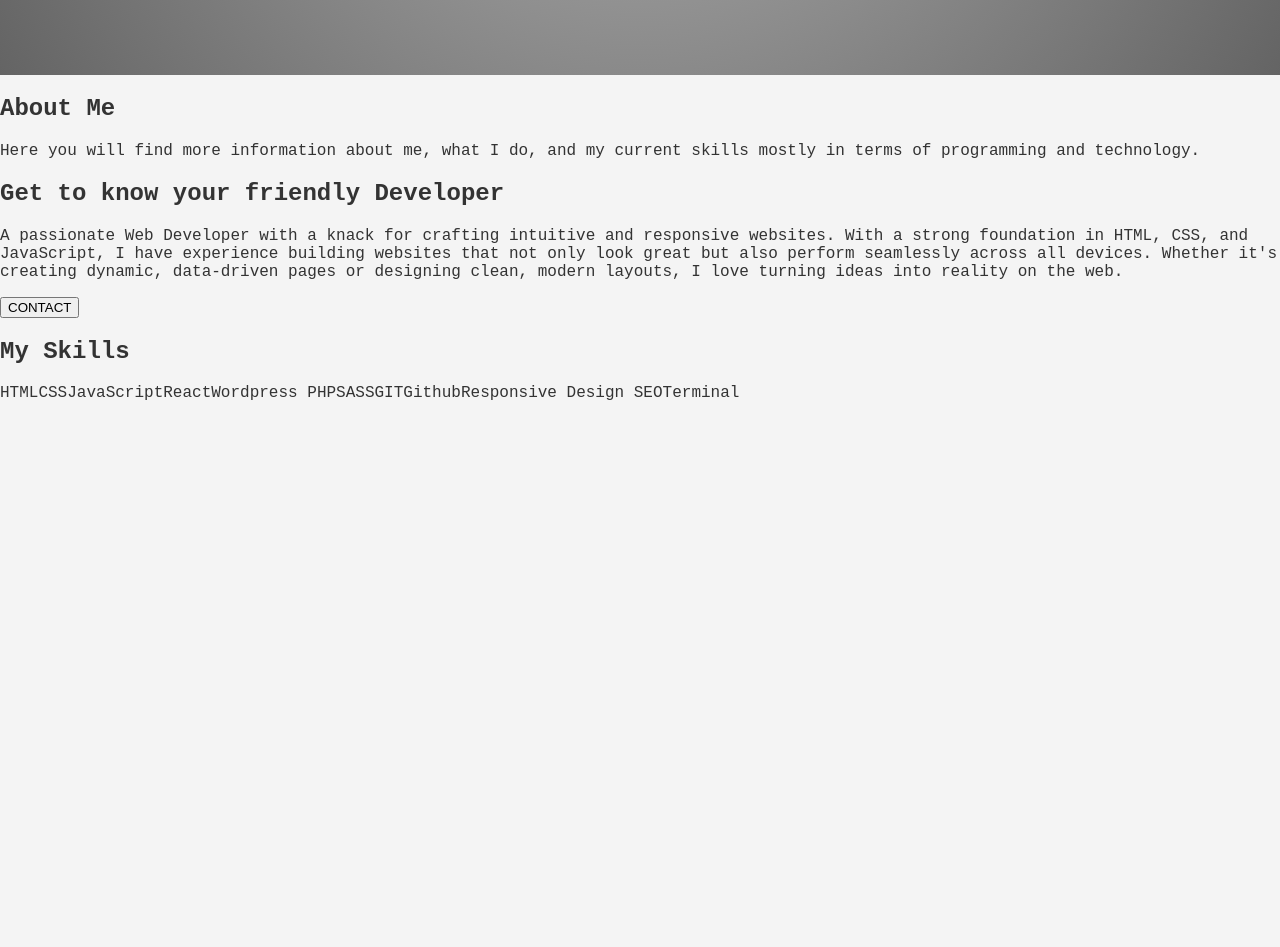
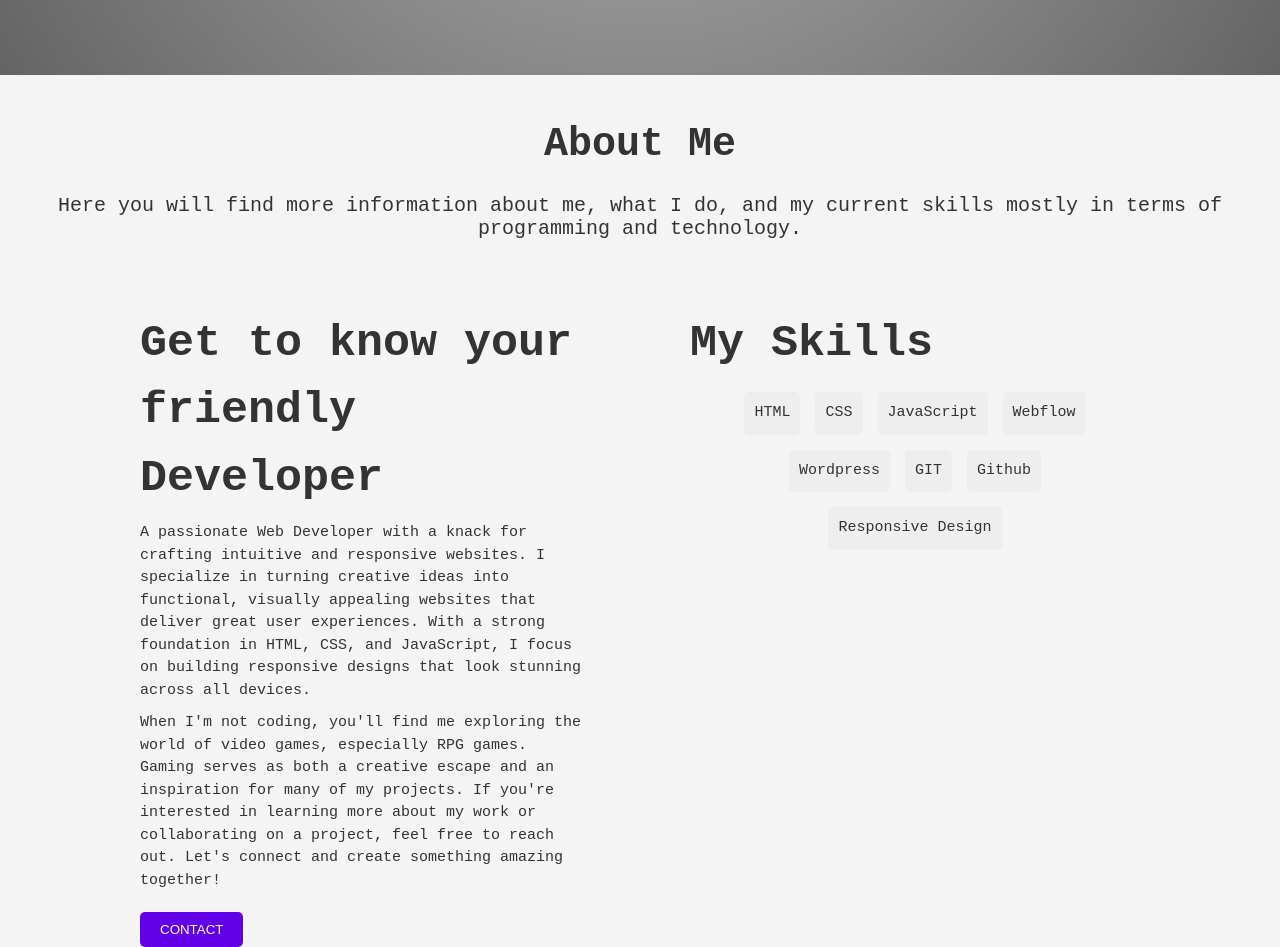
Before and after one commit to BeefBowl03/WebPortfolio, a plain HTML site: page index.html in a window 1280 px wide. Shown: the part 800-1747 px from the top of the page. Before the commit the page ends 1202 px from the top, so only its background shows below. Drawn offline with Linux system fonts and the light colour scheme.

Commit message:
Version 1

```diff
--- a/index.html
+++ b/index.html
@@ -1,11 +1,13 @@
 <!DOCTYPE html>
 <html lang="en">
+
 <head>
     <meta charset="UTF-8">
     <meta name="viewport" content="width=device-width, initial-scale=1.0">
     <title>Celso Aquino</title>
     <link rel="stylesheet" href="style.css"> <!-- Link to external CSS file -->
 </head>
+
 <body>
     <!-- Navbar Section -->
     <nav class="navbar">
@@ -51,30 +53,45 @@
 
     <!-- About Me Section -->
     <div id="about-container">
-        <section id="about-me" class="about-section">
+        <div id="about-me" class="about-section">
+
             <div class="about-me-container">
-                <h2>About Me</h2>
-                <p>Here you will find more information about me, what I do, and my current skills mostly in terms of programming and technology.</p>
+                <h1>About Me</h1>
+                <p>Here you will find more information about me, what I do, and my current skills mostly in terms of
+                    programming and technology.</p>
             </div>
-            <div class="skills-section">
-                <div>
-                    <h2>Get to know your friendly Developer</h2>
-                    <p>A passionate Web Developer with a knack for crafting intuitive and responsive websites. With a strong foundation in HTML, CSS, and JavaScript, I have experience building websites that not only look great but also perform seamlessly across all devices. Whether it's creating dynamic, data-driven pages or designing clean, modern layouts, I love turning ideas into reality on the web.</p>
-                    <button class="contact-btn">CONTACT</button>
-                </div>
-                <div>
-                    <h2>My Skills</h2>
-                    <div class="skills">
-                        <span>HTML</span><span>CSS</span><span>JavaScript</span><span>React</span><span>Wordpress</span>
-                        <span>PHP</span><span>SASS</span><span>GIT</span><span>Github</span><span>Responsive Design</span>
-                        <span>SEO</span><span>Terminal</span>
-                    </div>
+        </div>
+        <div class="skills-section">
+
+            <div>
+                <h1>Get to know your friendly Developer</h1>
+                <p>A passionate Web Developer with a knack for crafting intuitive and responsive websites. I specialize in turning creative ideas into functional, visually appealing websites that deliver great user experiences. With a strong foundation in HTML, CSS, and JavaScript, I focus on building responsive designs that look stunning across all devices.</p>
+
+                  <p>
+                    When I'm not coding, you'll find me exploring the world of video games, especially RPG games. Gaming serves as both a creative escape and an inspiration for many of my projects. If you're interested in learning more about my work or collaborating on a project, feel free to reach out. Let's connect and create something amazing together!
+                  </p>
+                <button class="contact-button">CONTACT</button>
+            </div>
+
+            <div>
+                <h1>My Skills</h1>
+                <div id="skills-section">
+                    <div class="skill">HTML</div>
+                    <div class="skill">CSS</div>
+                    <div class="skill">JavaScript</div>
+                    <div class="skill">Webflow</div>
+                    <div class="skill">Wordpress</div>
+                    <div class="skill">GIT</div>
+                    <div class="skill">Github</div>
+                    <div class="skill">Responsive Design</div>
                 </div>
             </div>
-        </section>
+        </div>
+
     </div>
 
     <!-- Link to JS file for burger menu toggle -->
     <script src="script.js"></script>
 </body>
+
 </html>
--- a/style.css
+++ b/style.css
@@ -1,7 +1,12 @@
+:root {
+    --font-size:
+}
+
 html, body {
     height: 100%;
     margin: 0;
     padding: 0;
+    font-size: 62.5%;
 
 }
 
@@ -23,6 +28,7 @@ body {
     position: sticky;
     top: 0;
     z-index: 100;
+    font-size: 1.5rem;
 
 }
 
@@ -76,15 +82,18 @@ body {
         top: 60px; /* Adjust as necessary */
         left: 0;
         background-color: #333;
+
     }
 
     .nav-links li {
         text-align: center;
         padding: 10px;
+        font-size: 2rem;
     }
 
     .nav-links.active {
         display: flex; /* Show when active */
+
     }
 
     .burger-menu {
@@ -107,7 +116,7 @@ body {
 }
 
 .hero-description {
-    font-size: 2rem;
+    font-size: 3rem;
     margin-top: 10px;
     color: #555;
 }
@@ -263,3 +272,85 @@ body {
 
 
 /* Skills Section */
+
+.skills-section {
+    max-width: 1000px; /* Limit width */
+    margin: 0 auto; /* Center container */
+    text-align: left; /* Left-align text */
+    padding: 0; /* Padding inside container */
+    line-height: 1.5;
+    box-sizing: inherit;
+    font-family: inherit;
+    display: grid;
+    grid-template-columns: 1fr 1fr;
+    grid-gap: 10rem;
+    font-size: 1.5rem;
+
+}
+
+.skills-section h1 {
+    font-size: 4.5rem; /* Size of the heading */
+    margin-bottom: 10px; /* Space below heading */
+
+}
+
+.skills-section p {
+    margin: 10px 0; /* Space above and below paragraphs */
+}
+
+.contact-button {
+    display: inline-block; /* Inline block to allow padding */
+    background-color: #6200ea; /* Background color */
+    color: white; /* Text color */
+    padding: 10px 20px; /* Padding */
+    border: none; /* No border */
+    border-radius: 5px; /* Rounded corners */
+    cursor: pointer; /* Pointer cursor */
+    margin-top: 10px
+}
+
+#about-me {
+    display: flex;
+    justify-content: center;
+    align-items: center;
+    align-content: center;
+    text-align: center; /* Center the text */
+    flex-direction: column; /* Stack the text vertically if there are multiple lines */
+    padding: 20px; /* Optional: Add some padding for spacing */
+    font-size: 2rem;
+}
+
+
+#skills-section {
+    display: flex;
+    flex-wrap: wrap; /* Wrap items */
+    justify-content: center; /* Center items */
+    gap: 5px; /* Space between skills */
+}
+
+.skill {
+    background: #eee; /* Background color for skills */
+    padding: 10px; /* Padding inside skills */
+    border-radius: 5px; /* Rounded corners */
+    margin: 5px; /* Space around each skill */
+}
+
+@media only screen and (max-width: 768px) {
+    .skills-section {
+        grid-template-columns:1fr;
+        grid-gap: 8rem;
+        margin: 20px;
+        font-size: 1.8rem;
+    }
+    #about-container {
+        grid-template-columns:1fr;
+        grid-gap: 8rem;
+        margin: 20px;
+        font-size: 1.8rem;
+    }
+
+}
+
+#about-container {
+    font-size: 2.8rem;
+}
```
